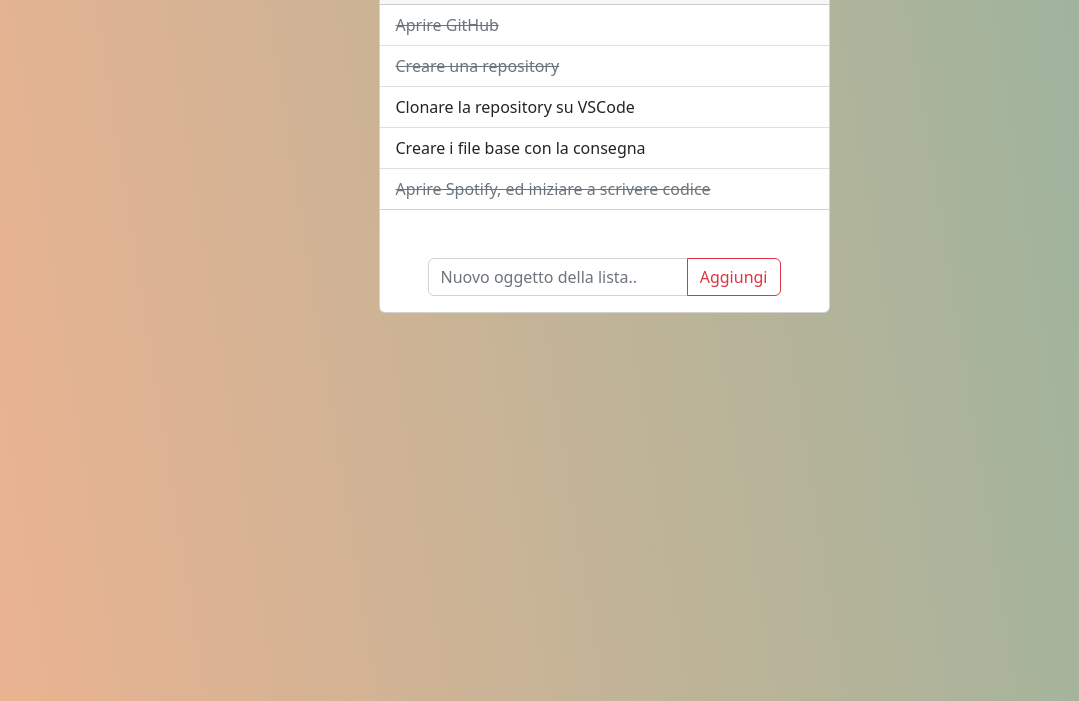
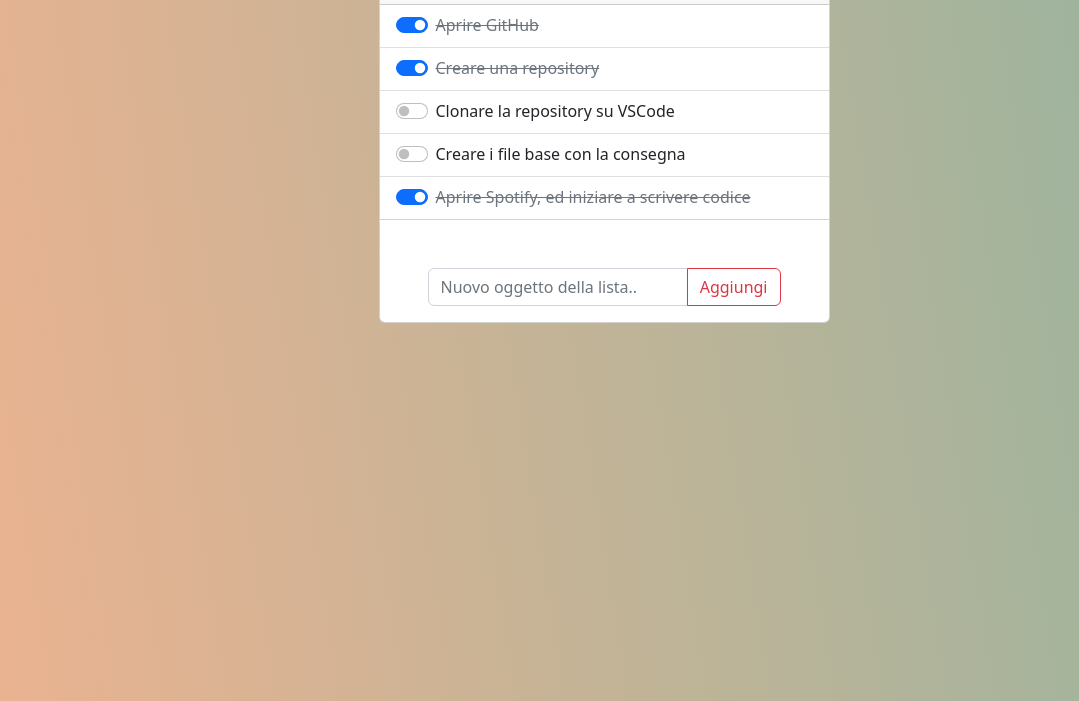
Before and after one commit to silviawolves/vue-todolist, a plain HTML site: page index.html in a window 1280 px wide. Shown: the part 99-800 px from the top of the page, without its empty margins (36-1115 px from the left). Drawn offline with nearby package versions, Linux system fonts and the light colour scheme.

Commit message:
bonus - completo

```diff
--- a/index.html
+++ b/index.html
@@ -31,13 +31,12 @@
 
                         <ul class="list-group list-group-flush align-middle">
                             <li v-for="(item, i) in lista"
-                            class="list-group-item d-flex justify-content-between align-items-center"
-                            :class="                            {'text-decoration-line-through': item.done === true, 'text-secondary': item.done === true}">{{item.text}}
+                            class="list-group-item d-flex justify-content-between align-items-center">
 
-                                <!--<div class="form-check form-switch">
-                                    <input class="form-check-input" type="checkbox" role="switch" :id="`itemChecked` + i" >
-                                    <label class="form-check-label" :for="`itemChecked` + i">{{item.text}}</label>
-                                </div>-->
+                                <div class="form-check form-switch">
+                                    <input class="form-check-input" type="checkbox" role="switch" :id="`itemChecked` + i" v-model="item.done">
+                                    <label class="form-check-label" :for="`itemChecked` + i" :class="                            {'text-decoration-line-through': item.done === true, 'text-secondary': item.done === true}">{{item.text}}</label>
+                                </div>
 
                                 <i class="fa-solid fa-ban float-end delete-icon" @click="deleteItem(i)"></i>
                             </li>
--- a/js/script.js
+++ b/js/script.js
@@ -29,7 +29,6 @@ new Vue({
     data: {
         lista: toDoList,
         newText: '',
-        checked: false,
     },
     methods: {
         deleteItem(listIndex){
@@ -68,10 +67,10 @@ Se la proprietà done è uguale a true, visualizzare il testo del todo sbarrato.
 MILESTONE 2 X
 Visualizzare a fianco ad ogni item una “x”: cliccando su di essa, senza chiedere all’utente conferma, il todo viene rimosso dalla lista.
 
-MILESTONE 3
+MILESTONE 3 X
 Predisporre un campo di input testuale (sempre visibile) e un pulsante “aggiungi”: cliccando sul pulsante, il testo digitato viene letto e utilizzato per creare un nuovo todo, che quindi viene aggiunto alla lista dei todo esistenti.
 
 Bonus:
 1- oltre al click sul pulsante, intercettare anche il tasto ENTER per aggiungere il todo alla lista X
-2- cliccando sul testo dell’item, invertire il valore della proprietà done del todo corrispondente (se done era uguale a false, impostare true e viceversa)
+2- cliccando sul testo dell’item, invertire il valore della proprietà done del todo corrispondente (se done era uguale a false, impostare true e viceversa) X
 */
```
